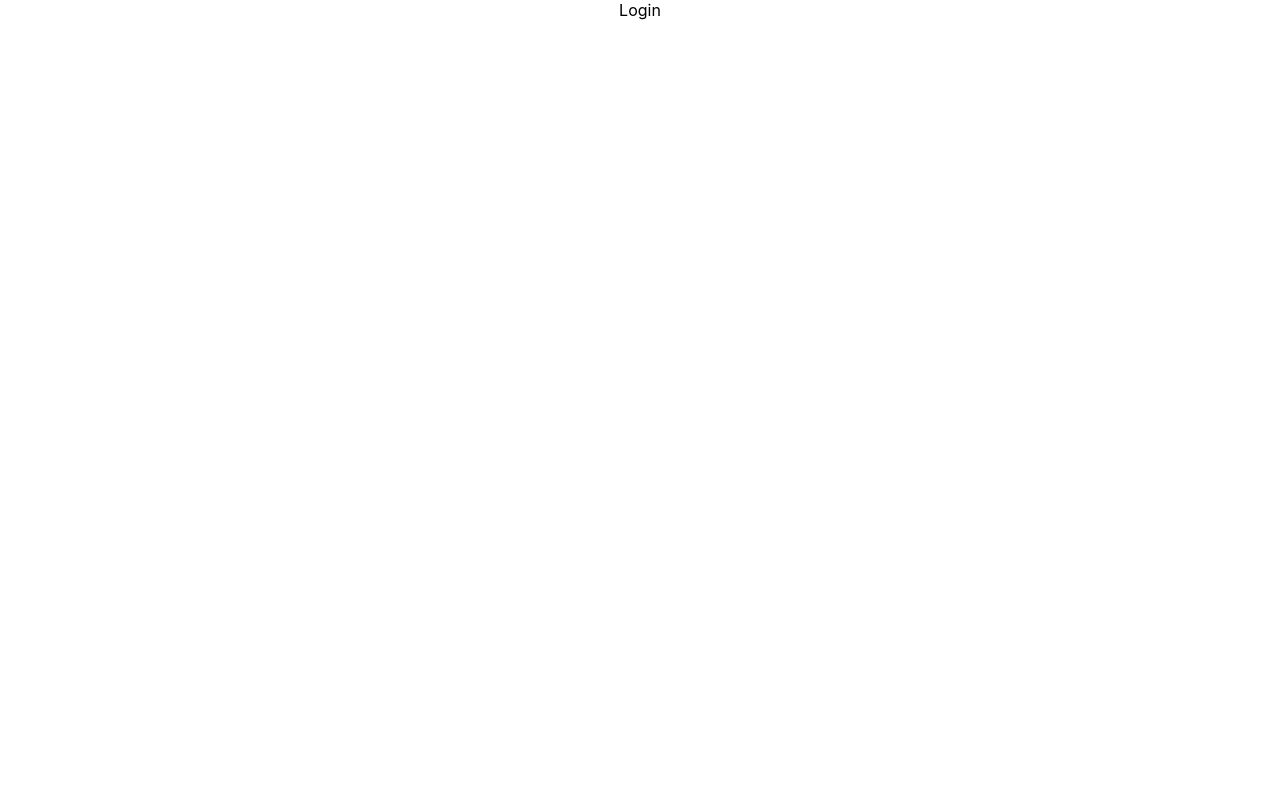
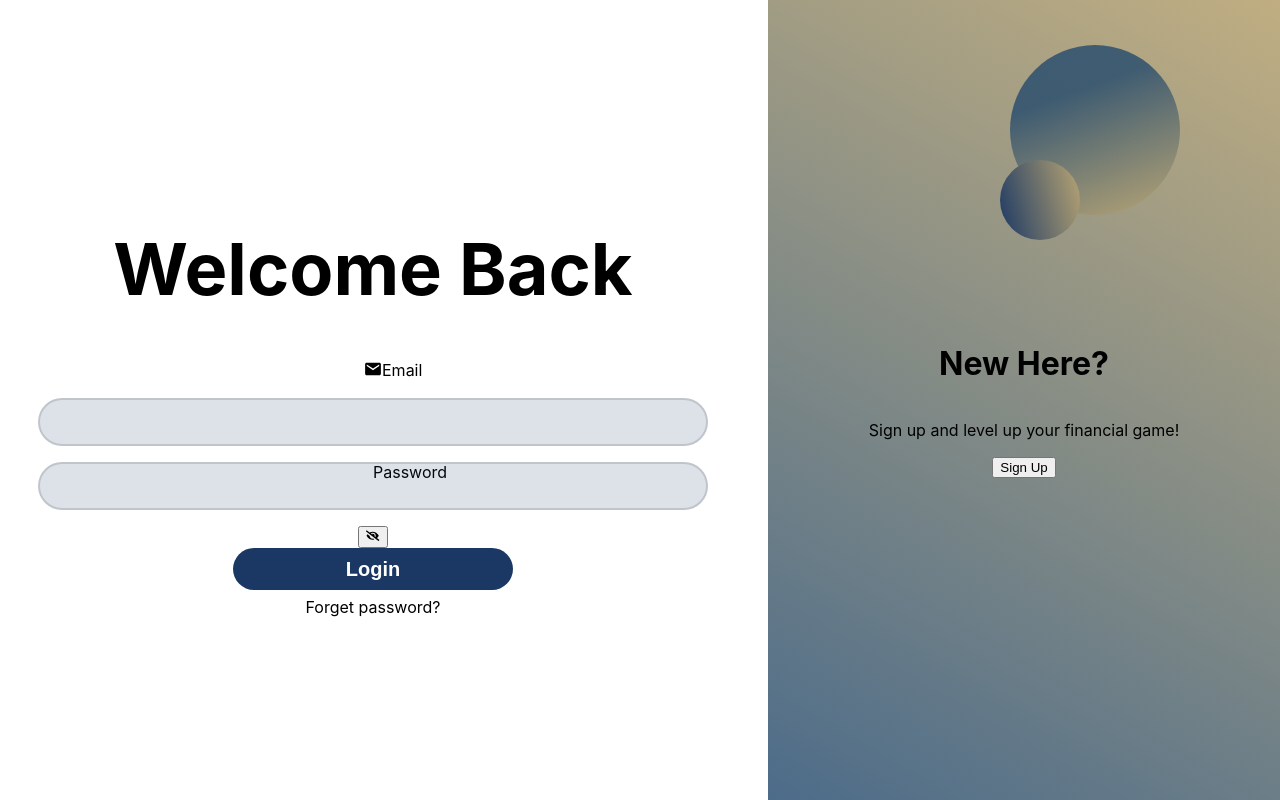
Before and after one commit to fuentesdominic/test, a React (Create React App) app: page /login in a window 1280 px wide. Shown: the top 800 px of the page. Built offline with nearby package versions, Linux system fonts and the light colour scheme.

Commit message:
working on styling

```diff
--- a/src/App.js
+++ b/src/App.js
@@ -1,13 +1,13 @@
 import './App.css';
 import { Route, Routes } from 'react-router-dom'
-import Register from './pages/Register';
-import Login from './pages/Login';
+import Register from './register/Register';
+import Login from './login/Login';
 
 function App() {
   return (
     <div className="App">
       <Routes>
-      <Route path='/' element={ <Register/> } />
+      <Route path='/register' element={ <Register/> } />
       <Route path='/login' element={ <Login/> }/>
       </Routes>
     </div>
--- /dev/null
+++ b/src/login/Login.css
@@ -0,0 +1,113 @@
+.full-login-page {
+    display: flex;
+}
+
+.login-leftside-div {
+    height: 100vh;
+    margin-left: auto;
+    width: 40vw;
+    background: linear-gradient(30deg, rgba(32, 71, 108, 0.8) 0%, rgba(185, 165, 116, 0.9) 100%);
+    display: flex;
+    flex-direction: column;
+    justify-content: center;
+    align-items: center;
+}
+
+.login-form-div {
+    height: 100vh;
+    margin: auto ;
+    display: flex;
+    flex-direction: column;
+    justify-content: center;
+    align-items: center;
+}
+
+.login-form-title {
+    font-size: 72px;
+}
+
+.login-input-span {
+    position: absolute;
+}
+
+.login-input-form {
+    background-color: #1b386326;
+    border-radius: 50px;
+    border: 2px solid #1b212b26;
+    height: 42px;
+    position: relative;
+    width: 600px;
+    margin: 1rem;
+    display: flex;
+    align-items: center;
+}
+
+.login-mail-icon {
+    /* position: absolute; */
+    font-size: 18px;
+    left: 3.4rem;
+}
+
+.login-show-hide-btn {
+    /* position: relative; */
+    /* left: 1.6rem; */
+    margin: auto;
+}
+
+.login-btn {
+    background-color: #1B3864;
+    border-radius: 50px;
+    height: 42px;
+    width: 280px;
+    cursor: pointer;
+    color: rgba(255, 255, 255, 1);
+    font-size: 20px;
+    font-weight: 600;
+    border: none;
+}
+
+.login-btn:hover {
+    background-color: #39609b;
+    transform: scale(1.01);
+  }
+
+.forget-password {
+    display: flex;
+    justify-content: center;
+    align-items: center;
+    height: 0.1rem;
+}
+
+.forget-password:hover {
+    text-decoration: underline;
+}
+
+.login-big-ellipse {
+    position: absolute;
+    background: linear-gradient(160deg, rgba(31.61, 71.53, 108.38, 0.78) 30%, rgba(184.88, 165.46, 115.55, 0.91) 100%);
+    right: 100px;
+    top: 45px;
+    width: 170px;
+    height: 170px;
+    border-radius: 50%;
+  }
+
+  .login-small-ellipse {
+    width: 80px;
+    height: 80px;
+    position: absolute;
+    right: 200px;
+    top: 160px;
+    border-radius: 50%;
+    background: linear-gradient(75deg, rgb(27.47, 56.43, 99.88) 0%, rgb(184.88, 165.46, 115.55) 100%);
+  }
+
+  .login-polygon {
+    clip-path: polygon(40% 5%, 55% 100%, 25% 100%);
+    transform: rotate(220deg);
+    /* might need to make this from bottom */
+    top: 880px;
+    right: 650px;
+    position: absolute;
+    background: linear-gradient(180deg, #1B3864 10%, #B9A574 100%);
+  }
--- /dev/null
+++ b/src/login/Login.jsx
@@ -0,0 +1,100 @@
+import "../login/Login.css";
+// import { useNavigate } from "react-router"
+import { useState } from "react"
+import { Link } from "react-router-dom";
+import { IoMdMail } from 'react-icons/io';
+import { FaEye } from 'react-icons/fa';
+import { FaEyeSlash } from 'react-icons/fa';
+
+const Login = () => {
+
+    // let navigate =useNavigate()
+
+    const [formValues, setFormValues] = useState({
+        email: '',
+        password: ''
+    });
+
+    // logic for password eyes
+    const [isPasswordVisible, setIsPasswordVisible] = useState(false);
+    const [isPasswordButtonVisible, setIsPasswordButtonVisible] = useState(true);
+
+    const togglePasswordVisibility = () => {
+        setIsPasswordVisible(!setIsPasswordVisible)
+    };
+
+    const handleChange = (e) => {
+        setFormValues({ ...formValues, [e.target.name]: e.target.value });
+    };
+
+    const handleSubmit = async (e) => {
+        e.preventDefualt();
+        // Handle middleware
+
+        // navigate('/')
+    }
+
+    return (
+        <div className="full-login-page">
+            <div className="login-form-div">
+                <h1 className="login-form-title">Welcome Back</h1>
+                <form className="login-form">
+                    <div className="l-input-container" onSubmit={handleSubmit} >
+                        <IoMdMail className="login-mail-icon" />
+                        <span className="login-input-span" htmlFor="">Email</span>
+                        <input
+                            onChange={handleChange}
+                            name="email"
+                            type="email"
+                            className="login-input-form"
+                            value={formValues.email}
+                            required
+                        />
+                    </div>
+                    <div className="login-input-container">
+                        <span className="login-input-span" htmlFor="password">Password</span>
+                        <input
+                            onChange={handleChange}
+                            name="password"
+                            type={isPasswordVisible ? "text" : "password"}
+                            className="login-input-form"
+                            value={formValues.password}
+                            required
+                        />
+                        {isPasswordButtonVisible && (
+                            <button
+                                type="button"
+                                onClick={togglePasswordVisibility}
+                                className="login-show-hide-btn"
+                            >
+                                {isPasswordVisible ?
+                                    <FaEye />
+                                    :
+                                    <FaEyeSlash />}
+                            </button>
+                        )}
+                    </div>
+                    <button className="login-btn" disabled={!formValues.email || !formValues.password}>Login</button>
+                </form>
+                {/* making p tag a link */}
+                <p className="forget-password">Forget password?</p>
+            </div>
+            <div className="login-leftside-div">
+                <svg className="login-big-ellipse" xmlns="http://www.w3.org/2000/svg" fill="none"></svg>
+
+                <svg className="login-small-ellipse" xmlns="http://www.w3.org/2000/svg" fill="none"></svg>
+
+                <svg className="login-polygon" xmlns="http://www.w3.org/2000/svg" fill="none"></svg>
+
+                <h1 className="login-title">New Here?</h1>
+                <p className="login-slogan">Sign up and level up your financial game!</p>
+
+                <Link to="/register">
+                    <button className="sign-up-btn">Sign Up</button>
+                </Link>
+            </div>
+
+        </div>
+    )
+}
+export default Login
--- a/src/pages/Login.jsx
+++ /dev/null
@@ -1,8 +0,0 @@
-import "../pages/Login.css"
-
-const Login = () => {
-  return (
-    <div>Login</div>
-  )
-}
-export default Login
--- a/src/pages/Register.jsx
+++ b/src/register/Register.jsx
@@ -1,6 +1,6 @@
 import { useState } from "react";
 import { Link } from "react-router-dom"
-import "../pages/Style.css";
+import "../register/Register.css";
 import { IoMdMail } from 'react-icons/io';
 import { FaUserAlt } from 'react-icons/fa';
 import { FaEye } from 'react-icons/fa';
@@ -28,8 +28,8 @@ const Register = () => {
   };
 
   // logic for confrim password eyes
-  const [isConfirmPasswordVisible, setisConfirmPasswordVisible] =useState(false);
-  const [isConfirmPasswordButtonVisible, setIsConfirmPasswordButtonVisible] =useState(true);
+  const [isConfirmPasswordVisible, setisConfirmPasswordVisible] = useState(false);
+  const [isConfirmPasswordButtonVisible, setIsConfirmPasswordButtonVisible] = useState(true);
 
   const toggleConfirmPasswordVisibility = () => {
     setisConfirmPasswordVisible(!isConfirmPasswordVisible);
@@ -43,7 +43,7 @@ const Register = () => {
     e.preventDefault();
     // Handle middleware
 
-    // Navigate('/')
+    // navigate('/')
   }
 
   return (
@@ -59,39 +59,39 @@ const Register = () => {
       </div>
       <form className="register-form" onSubmit={handleSubmit}>
 
-        <div className="input-container">
-          <IoMdMail className="mail-icon" />
-          <span className="input-label" htmlFor="email">Email</span>
+        <div className="r-input-container">
+          <IoMdMail className="r-mail-icon" />
+          <span className="r-input-span" htmlFor="email">Email</span>
           <input
             onChange={handleChange}
             name="email"
             type="email"
-            className="input-form"
+            className="r-input-form"
             value={formValues.email}
             required
           />
         </div>
 
-        <div className="input-container">
-          <FaUserAlt className="user-icon" />
-          <span className="input-label" htmlFor="username">Username</span>
+        <div className="r-input-container">
+          <FaUserAlt className="r-user-icon" />
+          <span className="r-input-span" htmlFor="username">Username</span>
           <input
             onChange={handleChange}
             name="username"
             type="username"
-            className="input-form"
+            className="r-input-form"
             value={formValues.name}
             required
           />
         </div>
 
-        <div className="input-container">
-          <span className="input-label" htmlFor="password">Password</span>
+        <div className="r-input-container">
+          <span className="r-input-span" htmlFor="password">Password</span>
           <input
             onChange={handleChange}
             name="password"
             type={isPasswordVisible ? "text" : "password"}
-            className="input-form"
+            className="r-input-form"
             value={formValues.password}
             required
           />
@@ -99,7 +99,7 @@ const Register = () => {
             <button
               type="button"
               onClick={togglePasswordVisibility}
-              className="show-hide-btn"
+              className="r-show-hide-btn"
             >
               {isPasswordVisible ?
                 <FaEye />
@@ -111,13 +111,13 @@ const Register = () => {
 
 
         {formValues.password && (
-        <div className="input-container">
-          <span className="input-label" htmlFor="confirmPassword"> Confirm Password</span>
+          <div className="r-input-container">
+            <span className="r-input-span" htmlFor="confirmPassword"> Confirm Password</span>
             <input
               onChange={handleChange}
               name="confirmPassword"
               type={isConfirmPasswordVisible ? "text" : "password"}
-            className="input-form"
+              className="r-input-form"
               value={formValues.confirmPassword}
               required
             />
@@ -125,7 +125,7 @@ const Register = () => {
               <button
                 type="button"
                 onClick={toggleConfirmPasswordVisibility}
-              className="show-hide-btn"
+                className="r-show-hide-btn"
               >
                 {isConfirmPasswordVisible ?
                   <FaEye />
@@ -135,17 +135,17 @@ const Register = () => {
             )}
           </div>
         )}
-      </form>
 
         <button disabled={!formValues.email ||
           (!formValues.password &&
             formValues.confirmPassword === formValues.password
           )}
           className="register-btn">Get Started</button>
-      <div className="btm-div">
-        <p className="btm-question">Already have an account?</p>
-        <Link className="btm-link" to="/login">Login</Link>
+        <div className="r-btm-div">
+          <p className="r-btm-question">Already have an account?</p>
+          <Link className="r-btm-link" to="/login">Login</Link>
         </div>
+      </form>
     </div>
   );
 }
```
Also changed, not shown: src/register/Register.css (renamed from src/pages/Style.css, +11 -10 lines), src/pages/Login.css (deleted). Lines whose indentation alone changed are shown as unchanged.
